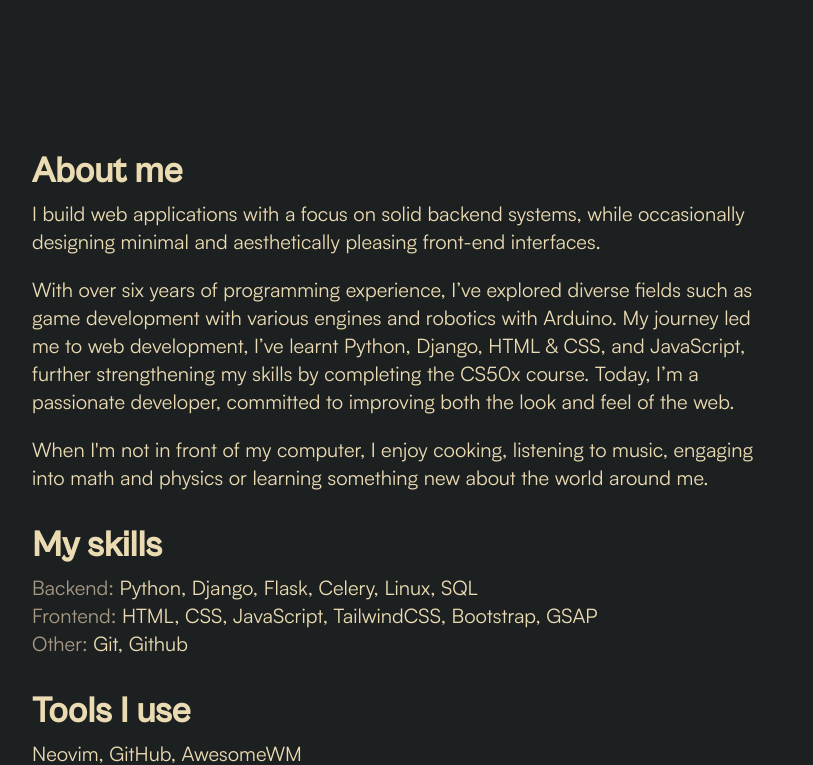
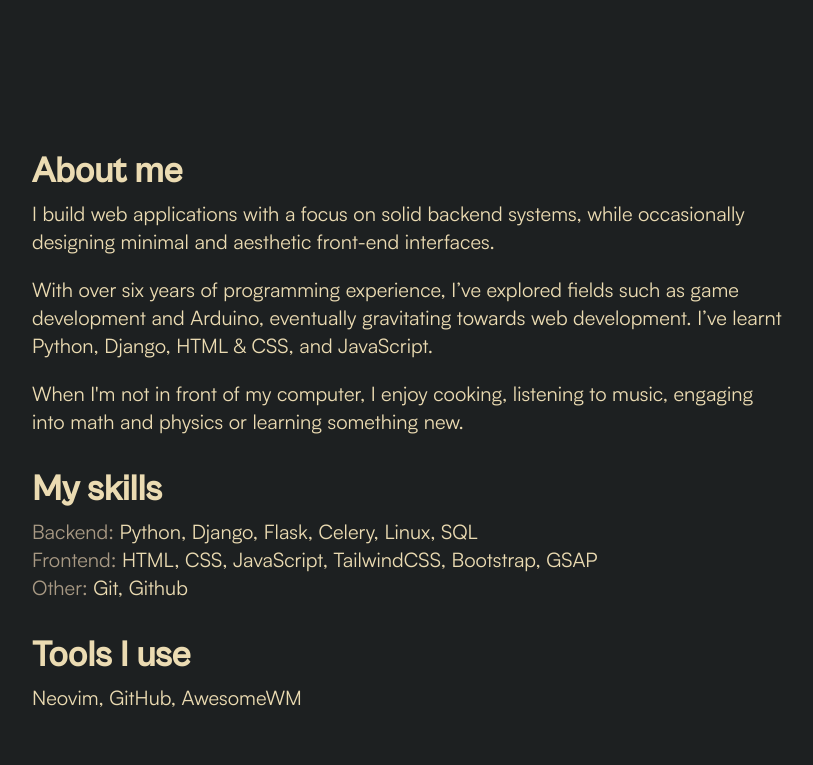
Before and after one commit to SherlockH0/portfolio, a Flask app: page / in a window 1280 px wide. Shown: the part 742-1507 px from the top of the page, without its empty margins (147-960 px from the left). Run offline with Flask 3, Linux system fonts and the light colour scheme; some libraries are stand-ins or nearby versions; some web fonts are replaced.

Commit message:
Update index.html

```diff
--- a/templates/index.html
+++ b/templates/index.html
@@ -317,9 +317,9 @@
         <section id="about" class="about">
           <div class="scroll-animate">
             <h3>About me</h3>
-            <p>I build web applications with a focus on solid backend systems, while occasionally designing minimal and aesthetically pleasing front-end interfaces.</p>
-           <p>With over six years of programming experience, I’ve explored diverse fields such as game development with various engines and robotics with Arduino. My journey led me to web development, I’ve learnt Python, Django, HTML & CSS, and JavaScript, further strengthening my skills by completing the CS50x course. Today, I’m a passionate developer, committed to improving both the look and feel of the web.</p>
-           <p>When I'm not in front of my computer, I enjoy cooking, listening to music, engaging into math and physics or learning something new about the world around me.</p>
+<p>I build web applications with a focus on solid backend systems, while occasionally designing minimal and aesthetic front-end interfaces.</p>
+<p>With over six years of programming experience, I’ve explored fields such as game development and Arduino, eventually gravitating towards web development. I’ve learnt Python, Django, HTML & CSS, and JavaScript.</p>
+<p>When I'm not in front of my computer, I enjoy cooking, listening to music, engaging into math and physics or learning something new.</p>
           </div>
           <div class="scroll-animate">
             <h3>My skills</h3>
```
